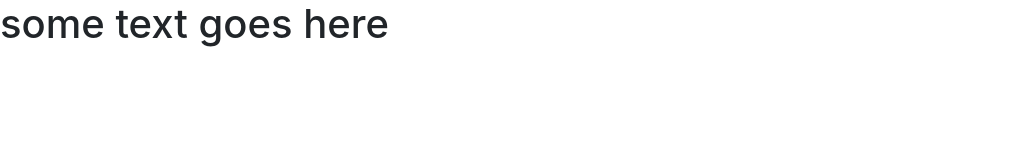
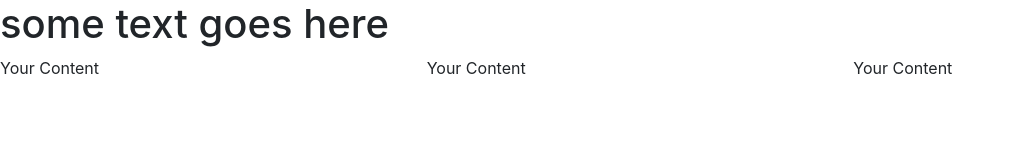
Before and after one commit to RobertT90/Start-Project, a website built with webpack: page src/index.html in a window 1280 px wide. Shown: the whole page, without its empty margins (0-1014 px from the left). Built offline with nearby package versions, Linux system fonts and the light colour scheme; some icons are missing.

Commit message:
added owl carousel

```diff
--- a/js/index.js
+++ b/js/index.js
@@ -1,6 +1,11 @@
 import $ from 'jquery';
 import 'bootstrap';
 import '../sass/main.scss';
+import 'owl.carousel/dist/assets/owl.carousel.css';
+import '../node_modules/owl.carousel/dist/owl.carousel';
+import 'owl.carousel';
 
 
-$('body').addClass('radi');
+$(document).ready(function () {
+    $('.owl-carousel').owlCarousel();
+});
--- a/package.json
+++ b/package.json
@@ -31,6 +31,7 @@
     "font-awesome": "^4.7.0",
     "jquery": "^3.4.1",
     "node-sass": "^4.13.1",
+    "owl.carousel": "^2.3.4",
     "popper.js": "^1.15.0",
     "sass-loader": "^8.0.0",
     "save-dev": "^2.0.0",
--- a/src/index.html
+++ b/src/index.html
@@ -6,6 +6,7 @@
     <meta name="viewport" content="width=device-width, initial-scale=1.0">
     <meta http-equiv="X-UA-Compatible" content="ie=edge">
     <link rel="stylesheet" href="../dist/styles.css">
+
     <title>Document</title>
 </head>
 
@@ -13,6 +14,16 @@
     <span class="loading fa fa-spinner fa-spin"></span>
     <h1 class="something">some text goes here</h1>
 
+    <div class="owl-carousel">
+        <div> Your Content </div>
+        <div> Your Content </div>
+        <div> Your Content </div>
+        <div> Your Content </div>
+        <div> Your Content </div>
+        <div> Your Content </div>
+        <div> Your Content </div>
+    </div>
+
     <script src="../dist/bundle.js"></script>
 </body>
 
--- a/webpack.development.config.js
+++ b/webpack.development.config.js
@@ -1,3 +1,4 @@
+const webpack = require('webpack');
 const path = require('path');
 const MiniCssExtractPlugin = require('mini-css-extract-plugin');
 
@@ -51,6 +52,11 @@
     plugins: [
         new MiniCssExtractPlugin({
             filename: 'styles.css'
+        }),
+        new webpack.ProvidePlugin({
+            $: 'jquery',
+            jQuery: 'jquery',
+            'window.jQuery': 'jquery'
         })
-    ]
+    ],
 }
```
Also changed, not shown: dist/4a37f8008959c75f619bf0a3a4e2d7a2.png (added), dist/bundle.js, dist/styles.css, 1 other file.
